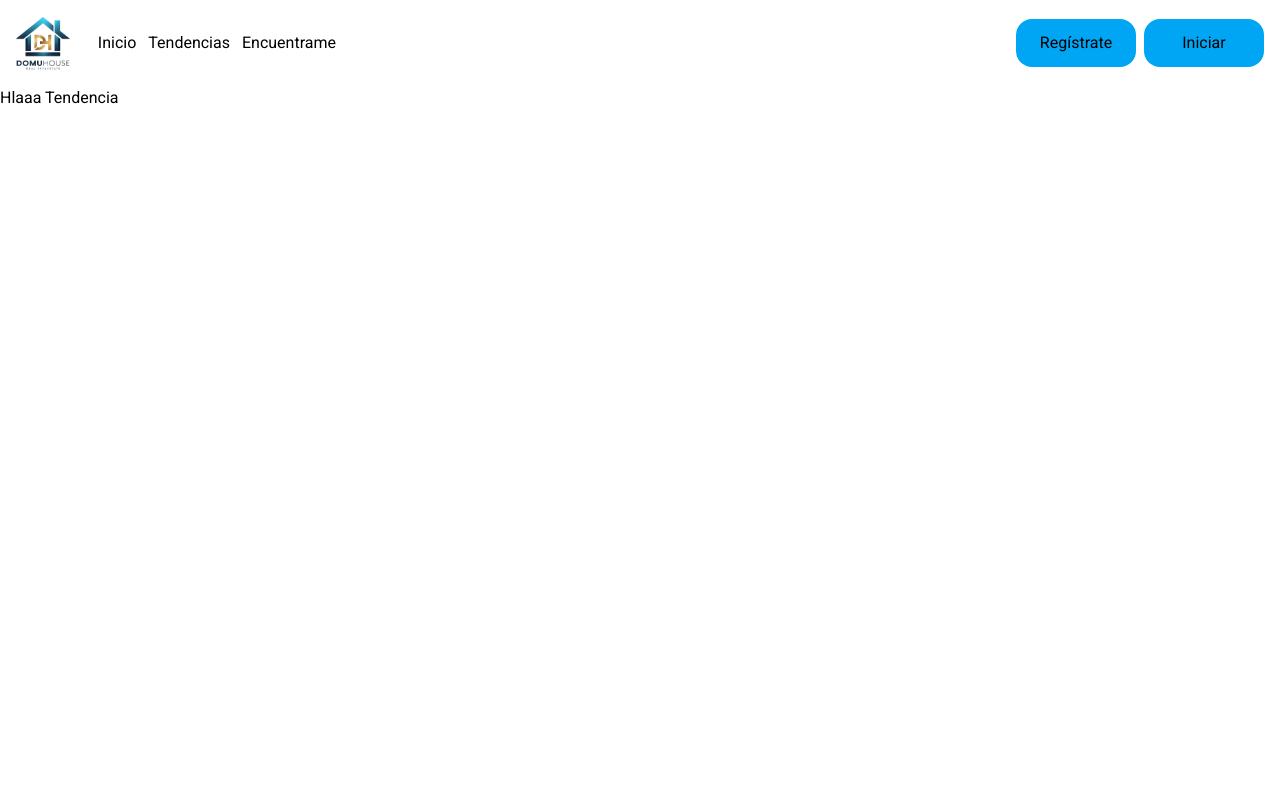
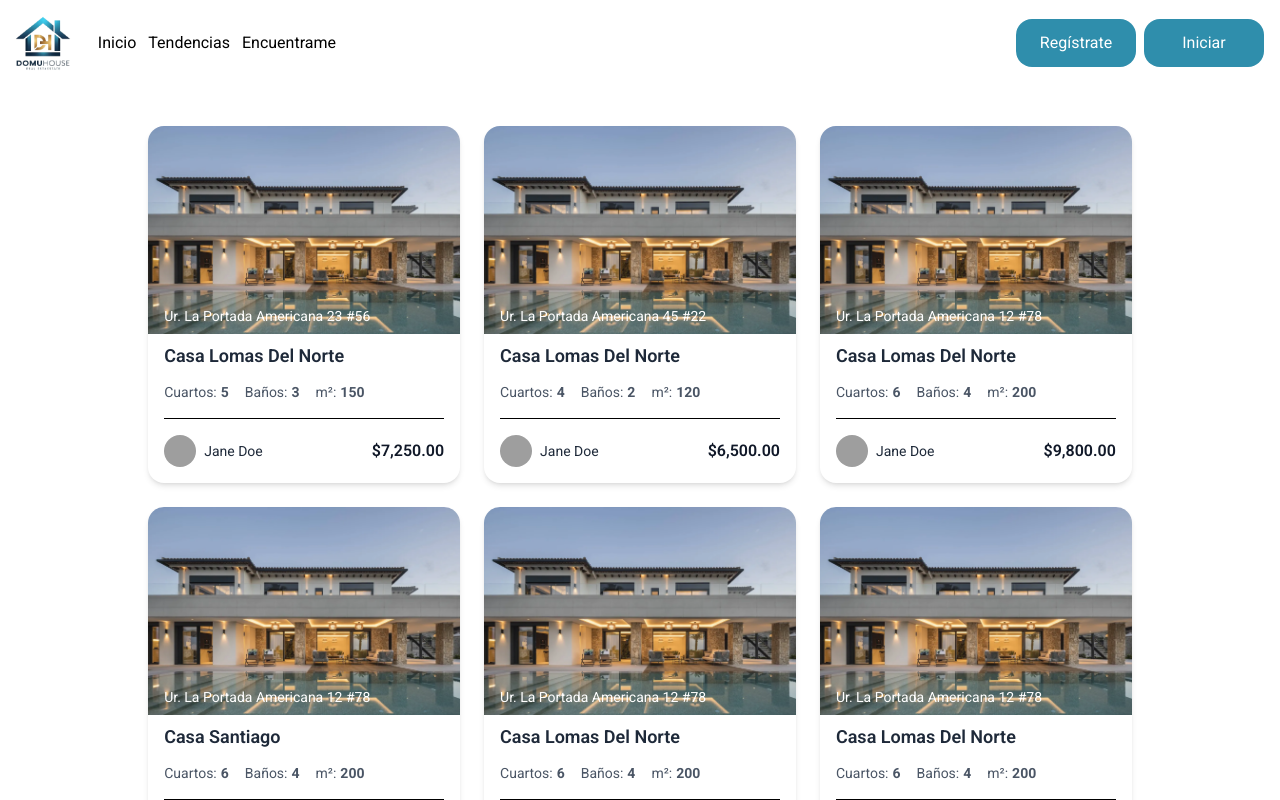
Before and after one commit to Santiago-Taborda-Foronda/DomuHouse, a React (Vite) app: page /Tendencias in a window 1280 px wide. Shown: the top 800 px of the page. Built offline with nearby package versions, Linux system fonts and the light colour scheme; grey boxes are pictures that could not be loaded.

Commit message:
Se adelanta tendencias

```diff
--- a/src/Components/Layouts/Header/Header.jsx
+++ b/src/Components/Layouts/Header/Header.jsx
@@ -24,8 +24,8 @@ export const Header = () => {
       </Navbar>
 
       <div className='space-x-2 mr-4'>
-      <Button name = 'Regístrate' Route='/Login' className='bg-sky-500 hover:bg-sky-600 active:bg-sky-700 transition duration-150 ease-in-out p-3 w-30 rounded-2xl'/>
-      <Button name = 'Iniciar' className= 'bg-sky-500 p-3 w-30 rounded-2xl'/>
+      <Button name = 'Regístrate' Route='/Registrarse' className='bg-[#2F8EAC] hover:bg-sky-600 active:bg-sky-700 transition duration-150 ease-in-out text-white p-3 w-30 rounded-2xl'/>
+      <Button name = 'Iniciar' Route='/Login' className= 'bg-[#2F8EAC] hover:bg-sky-600 active:bg-sky-700 transition duration-150 ease-in-out text-white p-3 w-30 rounded-2xl'/>
       </div>
       </div>
 
--- a/src/Components/Pages/Encuentrame/Encuentrame.jsx
+++ b/src/Components/Pages/Encuentrame/Encuentrame.jsx
@@ -5,7 +5,57 @@ export const Encuentrame = () => {
   return (
     <>
     <Header />
-    <h1>Hola Encuentrame </h1>
+    <div className='flex '>
+      <div>
+      <section className="bg-white rounded-2xl shadow-md overflow-hidden w-full max-w-sm">
+                    {/* Imagen con dirección encima */}
+                    <div className="relative w-full h-52">
+                        <img
+                            src={Casa}
+                            alt="Casa"
+                            className="w-full h-full object-cover"
+                        />
+                        <div className="absolute bottom-0 left-0 w-full text-white text-sm px-4 py-2 flex items-center gap-1">
+                            <span>Ur. La Portada Americana 23 #56</span>
+                        </div>
+                    </div>
+
+                    {/* Contenido */}
+                    <div className="px-4 pt-2 pb-4">
+                        <h2 className="text-lg font-semibold text-gray-800 mb-3">Casa Lomas Del Norte</h2>
+
+                        <div className="flex items-center text-gray-600 text-sm gap-4 mb-4">
+                            <span className="flex items-center gap-1">
+                                Cuartos: <strong>53</strong>
+                            </span>
+                            <span className="flex items-center gap-1">
+                                Baños: <strong>53</strong>
+                            </span>
+                            <span className="flex items-center gap-1">
+                                m²: <strong>53</strong>
+                            </span>
+                        </div>
+
+                        <hr className="my-2" />
+
+                        <div className="flex items-center justify-between mt-4">
+                            <div className="flex items-center gap-2">
+                                <img
+
+                                    alt="Jane Doe"
+                                    className="w-8 h-8 rounded-full object-cover"
+                                />
+                                <span className="text-sm text-gray-800">Jane Doe</span>
+                            </div>
+                            <span className="text-base font-semibold text-gray-900">$7250,00</span>
+                        </div>
+                    </div>
+                </section>
+      </div>
+      <div>
+
+      </div>
+    </div>
     </>
   )
 }
--- a/src/Components/Pages/Tendencias/Tendencias.jsx
+++ b/src/Components/Pages/Tendencias/Tendencias.jsx
@@ -1,11 +1,170 @@
-import React from 'react'
-import { Header } from '../../Layouts/Header/Header'
+import React from 'react';
+import { Header } from '../../Layouts/Header/Header';
+import Casa from "../../../assets/images/casLujo2.png";
+
+// Componente de tarjeta de propiedad reutilizable
+const PropertyCard = ({ address, title, rooms, bathrooms, area, price, agentName }) => {
+  return (
+    <div className='bg-white flex flex-col rounded-2xl max-w-100 shadow-md overflow-hidden'>
+      <div className="relative w-full h-52">
+        <img
+          src={Casa}
+          alt="Propiedad"
+          className="w-full h-full object-cover"
+        />
+        <div className="absolute bottom-0 left-0 w-full text-white text-sm px-4 py-2">
+          <span>{address}</span>
+        </div>
+      </div>
+
+      <div className="px-4 pt-2 pb-4">
+        <h2 className="text-lg font-semibold text-gray-800 mb-3">{title}</h2>
+
+        <div className="flex items-center text-gray-600 text-sm gap-4 mb-4">
+          <span className="flex items-center gap-1">
+            Cuartos: <strong>{rooms}</strong>
+          </span>
+          <span className="flex items-center gap-1">
+            Baños: <strong>{bathrooms}</strong>
+          </span>
+          <span className="flex items-center gap-1">
+            m²: <strong>{area}</strong>
+          </span>
+        </div>
+
+        <hr className="my-2" />
+
+        <div className="flex items-center justify-between mt-4">
+          <div className="flex items-center gap-2">
+            <img
+              src="/api/placeholder/32/32"
+              alt={agentName}
+              className="w-8 h-8 rounded-full object-cover"
+            />
+            <span className="text-sm text-gray-800">{agentName}</span>
+          </div>
+          <span className="text-base font-semibold text-gray-900">${price}</span>
+        </div>
+      </div>
+    </div>
+  );
+};
 
 export const Tendencias = () => {
+  // Datos de muestra - en una aplicación real estos vendrían de una API o props
+  const properties = [
+    {
+      id: 1,
+      address: "Ur. La Portada Americana 23 #56",
+      title: "Casa Lomas Del Norte",
+      rooms: 5,
+      bathrooms: 3,
+      area: 150,
+      price: "7,250.00",
+      agentName: "Jane Doe"
+    },
+    {
+      id: 2,
+      address: "Ur. La Portada Americana 45 #22",
+      title: "Casa Lomas Del Norte",
+      rooms: 4,
+      bathrooms: 2,
+      area: 120,
+      price: "6,500.00",
+      agentName: "Jane Doe"
+    },
+    {
+      id: 10,
+      address: "Ur. La Portada Americana 12 #78",
+      title: "Casa Lomas Del Norte",
+      rooms: 6,
+      bathrooms: 4,
+      area: 200,
+      price: "9,800.00",
+      agentName: "Jane Doe"
+    },
+    {
+      id: 4,
+      address: "Ur. La Portada Americana 12 #78",
+      title: "Casa Santiago",
+      rooms: 6,
+      bathrooms: 4,
+      area: 200,
+      price: "9,800.00",
+      agentName: "Jane Doe"
+    },
+    {
+      id: 5,
+      address: "Ur. La Portada Americana 12 #78",
+      title: "Casa Lomas Del Norte",
+      rooms: 6,
+      bathrooms: 4,
+      area: 200,
+      price: "9,800.00",
+      agentName: "Jane Doe"
+    },
+    {
+      id: 6,
+      address: "Ur. La Portada Americana 12 #78",
+      title: "Casa Lomas Del Norte",
+      rooms: 6,
+      bathrooms: 4,
+      area: 200,
+      price: "9,800.00",
+      agentName: "Jane Doe"
+    },
+    {
+      id: 7,
+      address: "Ur. La Portada Americana 12 #78",
+      title: "Casa Lomas Del Norte",
+      rooms: 6,
+      bathrooms: 4,
+      area: 200,
+      price: "9,800.00",
+      agentName: "Jane Doe"
+    },
+    {
+      id: 8,
+      address: "Ur. La Portada Americana 12 #78",
+      title: "Casa Lomas Del Norte",
+      rooms: 6,
+      bathrooms: 4,
+      area: 200,
+      price: "9,800.00",
+      agentName: "Jane Doe"
+    },
+    {
+      id: 9,
+      address: "Ur. La Portada Americana 12 #78",
+      title: "Casa Lomas Del Norte",
+      rooms: 6,
+      bathrooms: 4,
+      area: 200,
+      price: "9,800.00",
+      agentName: "Jane Doe"
+    },
+    // Puedes agregar más propiedades según sea necesario
+  ];
+
   return (
     <>
-    <Header />
-    <h1>Hlaaa Tendencia</h1>
+      <Header />
+      <div className='px-6 md:px-10 lg:px20 py-10'>
+        <div className='flex flex-wrap justify-center gap-6'>
+          {properties.map(property => (
+            <PropertyCard
+              key={property.id}
+              address={property.address}
+              title={property.title}
+              rooms={property.rooms}
+              bathrooms={property.bathrooms}
+              area={property.area}
+              price={property.price}
+              agentName={property.agentName}
+            />
+          ))}
+        </div>
+      </div>
     </>
-  )
-}
+  );
+};
```
Also changed, not shown: src/assets/images/casLujo2.png (added).
